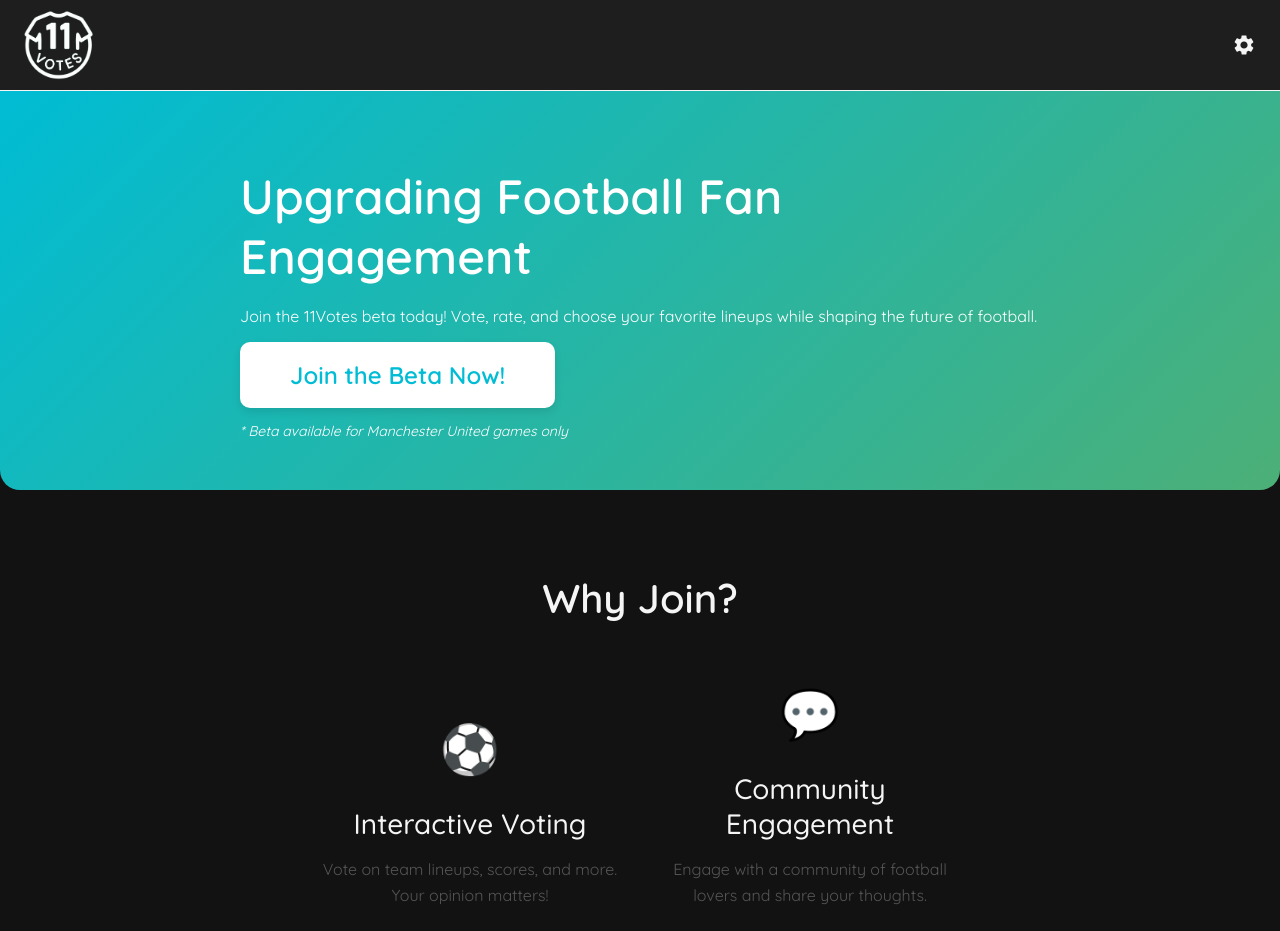
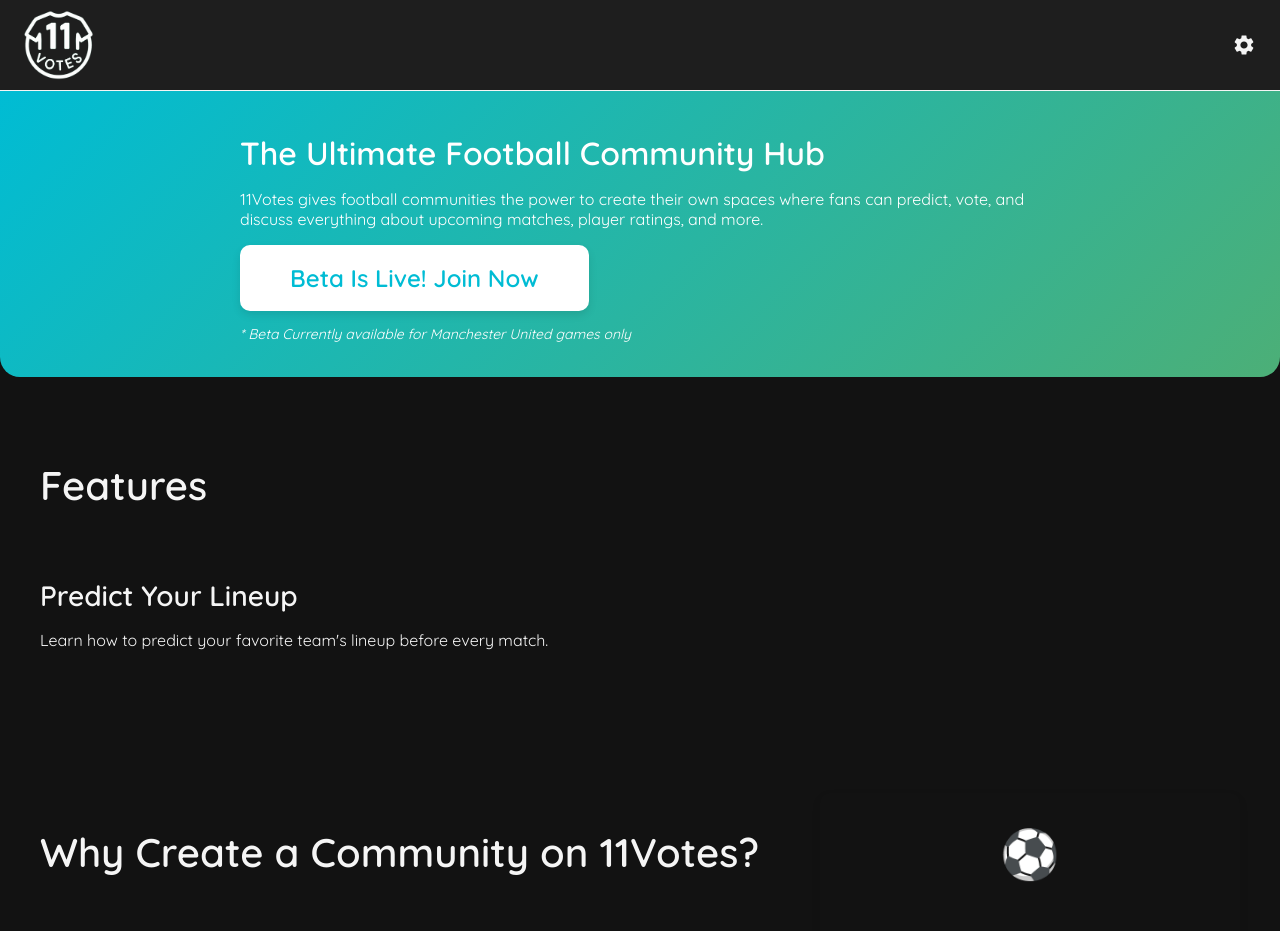
Before and after one commit to kalumshort/playerRatings, a React (Create React App) app: page / in a window 1280 px wide. Shown: the top 931 px of the page. Built offline with nearby package versions, Linux system fonts and the light colour scheme; no server answers; grey boxes are pictures that could not be loaded.

Commit message:
Homepage styles

```diff
--- a/src/Containers/HomePage.css
+++ b/src/Containers/HomePage.css
@@ -5,7 +5,6 @@
   display: flex;
   justify-content: center;
   align-items: center;
-  height: 50vh; /* Full screen height */
   text-align: left;
   padding: 0 20px;
   border-radius: 0px 0px 20px 20px;
@@ -17,9 +16,10 @@
 }
 
 .hero-title {
-  font-size: 3rem;
+  font-size: 2rem;
   font-weight: bold;
   margin-bottom: 20px;
+  line-height: 1;
 }
 
 .hero-description {
@@ -47,14 +47,76 @@
 
 /* Features Section */
 .features {
-  padding: 50px 20px;
+  padding: 50px 0;
+}
 
+.features-content {
+  max-width: 1200px;
+  margin: 0 auto;
+  padding: 0 20px;
   text-align: center;
 }
 
-.features-content {
-  max-width: 1000px;
+.section-title {
+  font-size: 2.5rem;
+  font-weight: bold;
+  margin-bottom: 30px;
+  text-align: left;
+}
+
+.feature-item {
+  display: flex;
+  flex-direction: column;
+  align-items: center;
+  justify-content: center;
+
+  border-radius: 10px;
+  padding: 30px;
+  box-shadow: 0 4px 8px rgba(0, 0, 0, 0.1);
+  margin-bottom: 30px;
+  transition: transform 0.3s ease, box-shadow 0.3s ease;
+}
+
+.feature-item:hover {
+  transform: translateY(-10px);
+  box-shadow: 0 6px 12px rgba(0, 0, 0, 0.2);
+}
+
+.feature-icon {
+  font-size: 3rem;
+  color: #4eff4e;
+  margin-bottom: 20px;
+}
+
+.feature-title {
+  font-size: 1.5rem;
+  font-weight: bold;
+  text-align: left;
+
+  margin-bottom: 10px;
+}
+
+.feature-description {
+  font-size: 1rem;
+  text-align: left;
+
+  line-height: 1.5;
+  max-width: 500px;
   margin: 0 auto;
+}
+/* Video Features Section */
+.video-features {
+  padding: 50px 20px;
+}
+.video-player-capture {
+  width: 120px;
+  height: auto;
+  border-radius: 10px;
+}
+.video-features-content {
+  max-width: 1200px;
+  margin: 0 auto;
+  text-align: center;
 }
 
 .section-title {
@@ -63,28 +125,74 @@
   margin-bottom: 40px;
 }
 
-.feature-item {
-  display: inline-block;
-  width: 30%;
-  margin: 20px;
-  text-align: center;
+.video-item {
+  margin-bottom: 40px;
 }
 
-.feature-icon {
-  font-size: 3rem;
-  margin-bottom: 20px;
+.video-info {
+  display: flex;
+  flex-direction: row;
+  align-items: center;
+  justify-content: center;
+  flex-wrap: wrap;
 }
 
-.feature-title {
-  font-size: 1.75rem;
-  font-weight: 500;
-  margin-bottom: 10px;
+.video-text {
+  flex: 1;
+  text-align: left;
+  padding-right: 20px;
 }
 
-.feature-description {
+.video-title {
+  font-size: 1.75rem;
+  font-weight: bold;
+
+  margin-bottom: 15px;
+}
+
+.video-container {
+  flex: 1;
+  max-width: 100%;
+}
+
+.video-description {
   font-size: 1rem;
-  color: #555;
+
   line-height: 1.6;
+  max-width: 600px;
+  margin: 0 auto;
+}
+
+@media (max-width: 768px) {
+  .video-item {
+    margin-bottom: 30px;
+  }
+
+  .video-info {
+    align-items: center;
+    text-align: center;
+  }
+
+  .video-text {
+    padding-right: 0;
+  }
+
+  .video-container {
+    margin-top: 20px;
+  }
+}
+
+@media (min-width: 768px) {
+  .features-content {
+    display: flex;
+    justify-content: space-between;
+    flex-wrap: wrap;
+  }
+
+  .feature-item {
+    width: 30%;
+    margin-bottom: 0;
+  }
 }
 
 @media (max-width: 768px) {
--- a/src/Containers/HomePage.js
+++ b/src/Containers/HomePage.js
@@ -7,45 +7,75 @@ export default function HomePage() {
     <div className="home-page">
       <section className="hero-section">
         <div className="hero-content">
-          {/* <img src={whiteLogo} alt="11Votes Logo" className="logo" /> */}
-          <h1 className="hero-title">Upgrading Football Fan Engagement</h1>
+          <h1 className="hero-title">The Ultimate Football Community Hub</h1>
           <p className="hero-subtitle">
-            Join the 11Votes beta today! Vote, rate, and choose your favorite
-            lineups while shaping the future of football.
+            11Votes gives football communities the power to create their own
+            spaces where fans can predict, vote, and discuss everything about
+            upcoming matches, player ratings, and more.
           </p>
           <Link to="/profile" className="cta-button">
-            Join the Beta Now!
+            Beta Is Live! Join Now
           </Link>
           <div className="beta-info">
             <p style={{ fontSize: "14px", fontStyle: "italic" }}>
-              * Beta available for Manchester United games only{" "}
+              * Beta Currently available for Manchester United games only
             </p>
           </div>
         </div>
       </section>
+      <section className="video-features">
+        <div className="video-features-content">
+          <h2 className="section-title">Features</h2>
+          <div className="video-item">
+            <div className="video-info">
+              <div className="video-text">
+                <h3 className="video-title">Predict Your Lineup</h3>
+                <p className="video-description">
+                  Learn how to predict your favorite team's lineup before every
+                  match.
+                </p>
+              </div>
+              <div className="video-container">
+                <video autoplay loop muted className="video-player-capture">
+                  <source
+                    src="https://firebasestorage.googleapis.com/v0/b/player-ratings-ef06c.firebasestorage.app/o/site-assets%2Fscreenshot-videos%2Fpredict-lineup-capture.mp4?alt=media&token=955091b8-d859-438c-8f4d-7d4eb3cc09dc"
+                    type="video/mp4"
+                  />
+                  Your browser does not support the video tag.
+                </video>
+              </div>
+            </div>
+          </div>
+        </div>
+      </section>
+
       <section className="features">
         <div className="features-content">
-          <h2 className="section-title">Why Join?</h2>
+          <h2 className="section-title">Why Create a Community on 11Votes?</h2>
           <div className="feature-item">
             <div className="feature-icon">⚽</div>
-            <h3 className="feature-title">Interactive Voting</h3>
+            <h3 className="feature-title">Fan-Powered Voting</h3>
             <p className="feature-description">
-              Vote on team lineups, scores, and more. Your opinion matters!
+              Empower your community to vote on team lineups, match predictions,
+              and player ratings. Every fan's voice counts!
             </p>
           </div>
           <div className="feature-item">
             <div className="feature-icon">💬</div>
-            <h3 className="feature-title">Community Engagement</h3>
+            <h3 className="feature-title">
+              Build a Thriving Football Community
+            </h3>
             <p className="feature-description">
-              Engage with a community of football lovers and share your
-              thoughts.
+              Create a space for passionate fans to discuss, predict, and share
+              their insights about football in real-time.
             </p>
           </div>
           <div className="feature-item">
             <div className="feature-icon">📊</div>
-            <h3 className="feature-title">Instant Insights</h3>
+            <h3 className="feature-title">Real-Time Match Insights</h3>
             <p className="feature-description">
-              Get immediate statistics and analysis after every match.
+              After every match, gain instant statistics, analysis, and results
+              from your community’s votes to stay in the know.
             </p>
           </div>
         </div>
--- a/src/Selectors/squadDataSelectors.js
+++ b/src/Selectors/squadDataSelectors.js
@@ -9,13 +9,15 @@ const getActiveTeamId = (state) => {
 // Selector for full squad array
 export const selectSquadData = (state) => {
   const teamId = getActiveTeamId(state);
+  console.log("Active Team ID:", teamId); // Debugging line
 
-  return state.teamSquads?.squads?.[teamId]?.activeSquad || [];
+  return state.teamSquads?.squads?.[teamId]?.activeSquad;
 };
 
 // Selector for squad as object keyed by player ID
 export const selectSquadDataObject = (state) => {
   const squad = selectSquadData(state);
+  console.log("Squad Data Object:", squad); // Debugging line
   return squad.reduce((acc, player) => {
     acc[player.id] = player;
     return acc;
```
Also changed, not shown: 1 other file (tests, documents, lock files or other folders).
